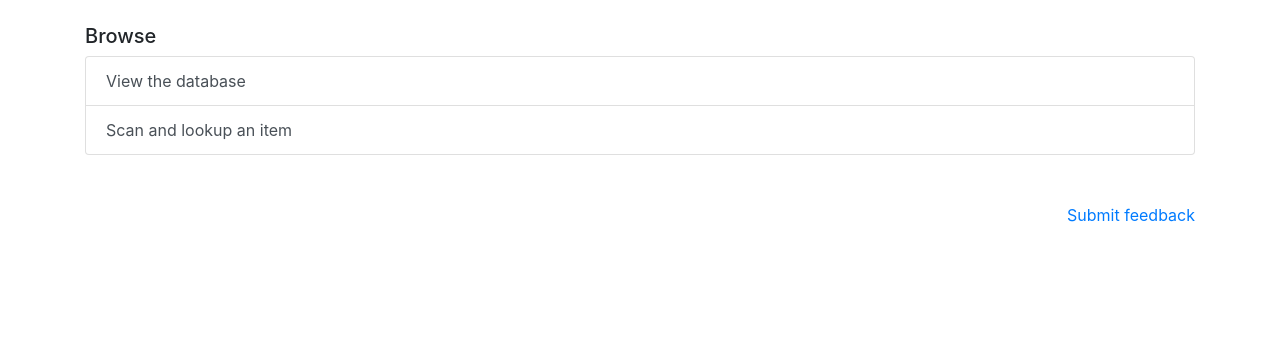
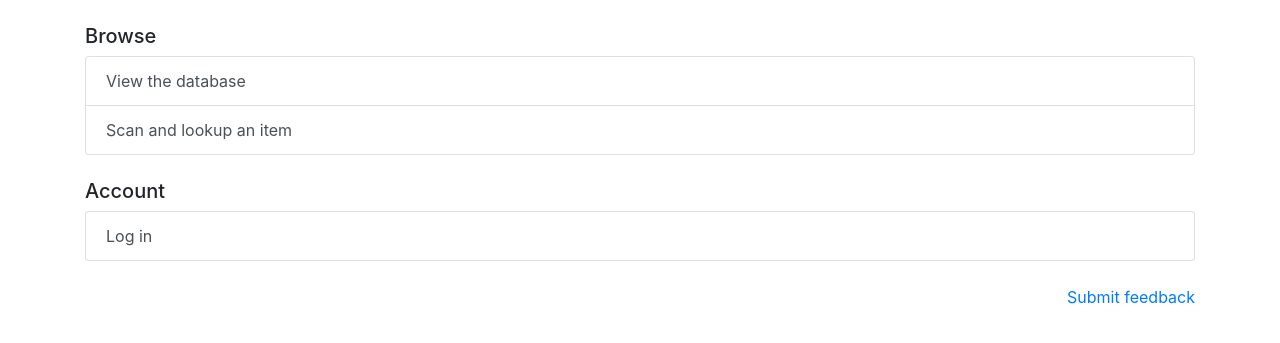
Before and after one commit to Talal-A/mai-inventory-mgr, a Flask app: page /dashboard in a window 1280 px wide. Shown: the part 72-415 px from the top of the page. Run offline with Flask 2, Linux system fonts and the light colour scheme; some libraries are stand-ins or nearby versions.

Commit message:
Added login/logout to dashboard to support smaller screens

```diff
--- a/app/templates/dashboard.html
+++ b/app/templates/dashboard.html
@@ -34,7 +34,18 @@
     <a href="/delete/category" class="list-group-item list-group-item-action"><div style="color:red">Delete a category</div></a>
     <a href="/delete/barcode" class="list-group-item list-group-item-action"><div style="color:red">Delete a barcode</div></a>
 </div>
+<br>
 {% endif %}
+
+<h5>Account</h5>
+<div class="list-group">
+{% if USER.is_authenticated %}
+    <a href="/logout" class="list-group-item list-group-item-action">Log out</a>
+{% else %}
+    <a href="/login" class="list-group-item list-group-item-action">Log in</a>
+
+{% endif %}
+</div>
 
 <script>
     var myDate = new Date();
```
